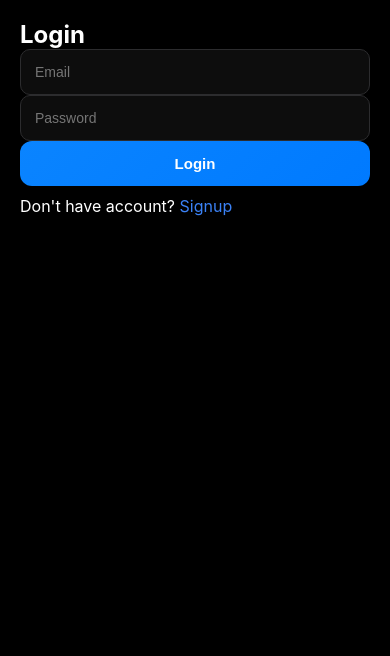
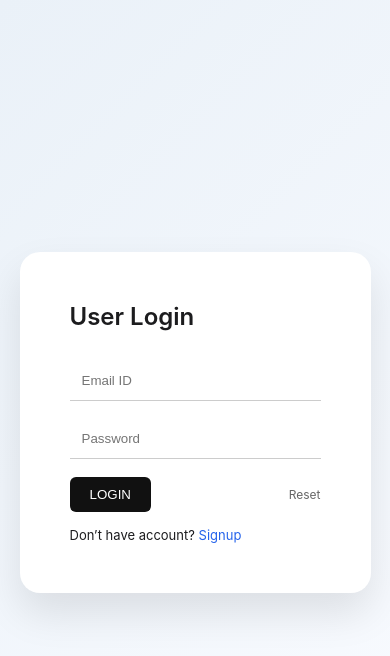
Before and after one commit to ayushawa/ParkSafe, a React (Vite) app: page /login in a window 390 px wide. Shown: the top 656 px of the page. Built offline with nearby package versions, Linux system fonts and the light colour scheme.

Commit message:
adding style in login and sign in page

```diff
--- a/src/index.css
+++ b/src/index.css
@@ -1,15 +1,13 @@
 :root {
-  --bg: #000;
-  --surface: #111;
-  --surface-2: #1c1c1e;
-  --text: #fff;
-  --subtext: #a1a1a6;
-  --border: #2c2c2e;
+  --bg: #f5f7fb;
+  --surface: #ffffff;
+  --text: #1c1c1e;
+  --subtext: #6b7280;
+  --border: #e5e7eb;
 
-  --blue: #0a84ff;
-  --blue2: #007aff;
-  --red: #ff3b30;
-  --green: #34c759;
+  --blue: #2563eb;
+  --blue2: #3b82f6;
+  --red: #ef4444;
 }
 
 /* RESET */
@@ -22,10 +20,9 @@
 body {
   background: var(--bg);
   color: var(--text);
-  font-family: -apple-system, system-ui;
+  font-family: -apple-system, system-ui, sans-serif;
 }
 
-/* ROOT */
 #root {
   width: 100%;
   height: 100vh;
@@ -48,15 +45,14 @@ body {
 
 .sidebar {
   width: 220px;
-  background: #111;
+  background: #111827;
   color: white;
   padding: 20px;
-  border-right: 1px solid var(--border);
 }
 
 .logo {
   font-size: 20px;
-  font-weight: 600;
+  font-weight: 700;
   margin-bottom: 30px;
 }
 
@@ -69,7 +65,7 @@ body {
 }
 
 .sidebar-item:hover {
-  background: #222;
+  background: #1f2937;
 }
 
 .sidebar-item.active {
@@ -82,9 +78,8 @@ body {
   width: 100%;
 }
 
-/* WRAPPER (center content like before) */
 .wrapper {
-  max-width: 480px;
+  max-width: 500px;
   margin: 0 auto;
   width: 100%;
 }
@@ -92,7 +87,7 @@ body {
 /* ================= TEXT ================= */
 
 .text-h2 {
-  font-size: 24px;
+  font-size: 26px;
   font-weight: 600;
   margin-bottom: 20px;
 }
@@ -106,41 +101,27 @@ body {
 /* ================= CARD ================= */
 
 .card {
-  background: linear-gradient(145deg, #111, #1c1c1e);
+  background: var(--surface);
   padding: 20px;
   border-radius: 16px;
   border: 1px solid var(--border);
-  box-shadow: 0 10px 30px rgba(0,0,0,0.6);
+  box-shadow: 0 10px 25px rgba(0,0,0,0.05);
 }
 
 /* ================= INPUT ================= */
-
-.input-group {
-  margin-bottom: 16px;
-}
-
-.input-group label {
-  font-size: 13px;
-  color: var(--subtext);
-  display: block;
-  margin-bottom: 6px;
-}
 
 .input-field {
   width: 100%;
   padding: 14px;
   border-radius: 10px;
   border: 1px solid var(--border);
-  background: #0d0d0d;
-  color: white;
+  background: #fff;
   font-size: 14px;
-  transition: 0.2s;
 }
 
 .input-field:focus {
   outline: none;
   border-color: var(--blue);
-  box-shadow: 0 0 0 2px rgba(10,132,255,0.2);
 }
 
 /* ================= BUTTON ================= */
@@ -153,30 +134,19 @@ body {
   background: linear-gradient(135deg, var(--blue), var(--blue2));
   color: white;
   font-weight: 600;
-  font-size: 15px;
   cursor: pointer;
-  transition: 0.2s;
-}
-
-.btn-primary:hover {
-  transform: translateY(-1px);
-}
-
-.btn-primary:active {
-  transform: scale(0.98);
 }
 
 /* ================= BOOKING CARD ================= */
 
 .booking-card {
-  background: var(--surface-2);
+  background: white;
   border-radius: 16px;
   padding: 16px;
   border: 1px solid var(--border);
   margin-bottom: 16px;
 }
 
-/* CANCEL BUTTON */
 .btn-cancel {
   margin-top: 10px;
   padding: 10px;
@@ -185,92 +155,121 @@ body {
   border: none;
   background: var(--red);
   color: white;
+}
+
+/* ================= LOGIN PAGE ================= */
+
+.login-page {
+  height: 100vh;
+  display: flex;
+  justify-content: center;
+  align-items: center;
+  background: linear-gradient(135deg, #eaf1f8, #f9fbff);
+}
+
+/* 🔥 ONE SINGLE CARD */
+.login-container {
+  display: flex;
+  width: 900px;
+  height: 480px;
+  background: white;
+  border-radius: 20px;
+  overflow: hidden;
+  box-shadow: 0 20px 40px rgba(0,0,0,0.1);
+}
+
+/* 🔥 IMAGE LEFT */
+.login-image {
+  flex: 1;
+  display: flex;
+  justify-content: center;
+  align-items: center;
+  background: transparent; /* ❌ NO SPLIT */
+}
+
+.login-image img {
+  width: 80%;
+  max-width: 380px;
+  object-fit: contain;
+}
+
+/* 🔥 LOGIN RIGHT */
+.login-form {
+  flex: 1;
+  padding: 50px;
+  display: flex;
+  flex-direction: column;
+  justify-content: center;
+  background: transparent; /* ❌ SAME CARD */
+}
+
+/* TITLE */
+.login-title {
+  font-size: 24px;
   font-weight: 600;
+  margin-bottom: 30px;
+}
+
+/* INPUT */
+.login-input {
+  width: 100%;
+  padding: 12px;
+  margin-bottom: 18px;
+  border: none;
+  border-bottom: 1px solid #ccc;
+  background: transparent;
+  outline: none;
+}
+
+/* BUTTON */
+.login-btn {
+  padding: 10px 20px;
+  background: #111;
+  color: white;
+  border: none;
+  border-radius: 6px;
+  cursor: pointer;
+}
+
+/* ACTIONS */
+.login-actions {
+  display: flex;
+  justify-content: space-between;
+  align-items: center;
+}
+
+.reset-text {
+  font-size: 12px;
+  color: #666;
+}
+
+/* SIGNUP */
+.signup-text {
+  margin-top: 15px;
+  font-size: 13px;
+}
+
+.signup-text span {
+  color: var(--blue);
+  cursor: pointer;
+}
+
+/* ================= RESPONSIVE ================= */
+
+@media (max-width: 900px) {
+  .login-container {
+    flex-direction: column;
+    width: 90%;
+    height: auto;
+  }
+
+  .login-image {
+    display: none;
+  }
 }
 
 /* ================= DATEPICKER ================= */
 
 .react-datepicker-popper {
   z-index: 9999 !important;
-  margin-left: 80px;
 }
-
-.react-datepicker {
-  background: #1c1c1e !important;
-  border: 1px solid #38383a !important;
-  border-radius: 16px !important;
-  padding: 8px;
-  color: white !important;
-  box-shadow: 0 10px 30px rgba(0,0,0,0.6);
-}
-
-.react-datepicker__header {
-  background: #2c2c2e !important;
-  border-bottom: 1px solid #3a3a3c !important;
-}
-
-.react-datepicker__current-month {
-  color: white !important;
-  font-weight: 600;
-}
-
-.react-datepicker__day-name {
-  color: #a1a1a6 !important;
-}
-
-.react-datepicker__day {
-  color: white !important;
-  border-radius: 50%;
-}
-
-.react-datepicker__day:hover {
-  background: rgba(10,132,255,0.2) !important;
-}
-
-.react-datepicker__day--selected {
-  background: linear-gradient(135deg, #0a84ff, #007aff) !important;
-}
-
-.react-datepicker__day--today {
-  border: 1px solid #0a84ff !important;
-}
-
-.react-datepicker__time-container {
-  background: #1c1c1e !important;
-  border-left: 1px solid #333 !important;
-}
-
-.react-datepicker__time {
-  background: #1c1c1e !important;
-}
-
-.react-datepicker__time-box {
-  background: #1c1c1e !important;
-}
-
-.react-datepicker__time-list {
-  background: #1c1c1e !important;
-}
-
-.react-datepicker__time-list-item {
-  color: white !important;
-  padding: 8px;
-}
-
-.react-datepicker__time-list-item:hover {
-  background: rgba(10,132,255,0.2) !important;
-}
-
-.react-datepicker__time-list-item--selected {
-  background: linear-gradient(135deg, #0a84ff, #007aff) !important;
-}
-
-.datepicker-input {
-  width: 100%;
-  padding: 14px;
-  border-radius: 10px;
-  border: 1px solid var(--border);
-  background: #0d0d0d;
-  color: white;
-  font-size: 14px;
-}
--- a/src/pages/Login.jsx
+++ b/src/pages/Login.jsx
@@ -2,6 +2,7 @@ import { useState } from "react";
 import axios from "axios";
 import { useNavigate } from "react-router-dom";
 import { toast } from "react-toastify";
+import parkingImg from "../assets/parking.png";
 
 export default function Login() {
   const [email, setEmail] = useState("");
@@ -25,7 +26,6 @@ export default function Login() {
 
       toast.success("Login successful 🎉");
 
-      // ✅ ONLY FIX THAT WORKS WITH YOUR CURRENT APP LOGIC
       setTimeout(() => {
         window.location.href = "/";
       }, 800);
@@ -36,39 +36,52 @@ export default function Login() {
   };
 
   return (
-    <div className="page-container">
-      <div style={{ padding: "20px" }}>
-        <h2>Login</h2>
+    <div className="login-page">
+
+      <div className="login-container">
+
+        {/* ✅ IMAGE LEFT */}
+        <div className="login-image">
+          <img src={parkingImg} alt="parking" />
+        </div>
+
+        {/* ✅ LOGIN RIGHT */}
+        <div className="login-form">
+
+          <h2 className="login-title">User Login</h2>
 
           <input
-          className="input-field"
-          placeholder="Email"
+            className="login-input"
+            placeholder="Email ID"
             value={email}
             onChange={(e) => setEmail(e.target.value)}
           />
 
           <input
-          className="input-field"
+            className="login-input"
             type="password"
             placeholder="Password"
             value={password}
             onChange={(e) => setPassword(e.target.value)}
           />
 
-        <button className="btn-primary" onClick={handleLogin}>
-          Login
+          <div className="login-actions">
+            <button className="login-btn" onClick={handleLogin}>
+              LOGIN
             </button>
 
-        <p style={{ marginTop: "10px" }}>
-          Don't have account?{" "}
-          <span
-            style={{ color: "#3b82f6", cursor: "pointer" }}
-            onClick={() => navigate("/signup")}
-          >
-            Signup
-          </span>
+            <span className="reset-text">Reset</span>
+          </div>
+
+          <p className="signup-text">
+            Don’t have account?{" "}
+            <span onClick={() => navigate("/signup")}>Signup</span>
           </p>
+
         </div>
+
+      </div>
+
     </div>
   );
 }
--- a/src/pages/Signup.jsx
+++ b/src/pages/Signup.jsx
@@ -1,6 +1,7 @@
 import { useState } from "react";
 import { useNavigate } from "react-router-dom";
-import { toast } from "react-toastify"; // ✅
+import { toast } from "react-toastify";
+import parkingImg from "../assets/parking.png"; // ✅ SAME IMAGE
 
 const Signup = () => {
   const [name, setName] = useState("");
@@ -11,7 +12,7 @@ const Signup = () => {
 
   const handleSignup = async () => {
     if (!name || !email || !password) {
-      toast.error("Fill all fields"); // ✅
+      toast.error("Fill all fields");
       return;
     }
 
@@ -31,10 +32,10 @@ const Signup = () => {
       const data = await res.json();
 
       if (res.ok) {
-        toast.success("Signup successful 🎉"); // ✅
+        toast.success("Signup successful 🎉");
         navigate("/login");
       } else {
-        toast.error(data.message); // ✅
+        toast.error(data.message);
       }
 
     } catch (err) {
@@ -43,46 +44,59 @@ const Signup = () => {
   };
 
   return (
-    <div className="page-container">
-      <div style={{ padding: "20px" }}>
-        <h2>Signup</h2>
+    <div className="login-page">
+
+      <div className="login-container">
+
+        {/* 🔥 LEFT - IMAGE */}
+        <div className="login-image">
+          <img src={parkingImg} alt="parking" />
+        </div>
+
+        {/* 🔥 RIGHT - FORM */}
+        <div className="login-form">
+
+          <h2 className="login-title">Create Account</h2>
 
           <input
+            className="login-input"
             placeholder="Name"
-          className="input-field"
             value={name}
             onChange={(e) => setName(e.target.value)}
           />
 
           <input
-          placeholder="Email"
-          className="input-field"
+            className="login-input"
+            placeholder="Email ID"
             value={email}
             onChange={(e) => setEmail(e.target.value)}
           />
 
           <input
+            className="login-input"
+            type="password"
             placeholder="Password"
-          type="password"
-          className="input-field"
             value={password}
             onChange={(e) => setPassword(e.target.value)}
           />
 
-        <button className="btn-primary" onClick={handleSignup}>
-          Signup
+          <div className="login-actions">
+            <button className="login-btn" onClick={handleSignup}>
+              SIGNUP
             </button>
 
-        <p style={{ marginTop: "10px" }}>
+            <span className="reset-text">Reset</span>
+          </div>
+
+          <p className="signup-text">
             Already have account?{" "}
-          <span
-            style={{ color: "blue", cursor: "pointer" }}
-            onClick={() => navigate("/login")}
-          >
-            Login
-          </span>
+            <span onClick={() => navigate("/login")}>Login</span>
           </p>
+
         </div>
+
+      </div>
+
     </div>
   );
 };
```
Also changed, not shown: 1 other file (tests, documents, lock files or other folders). Lines whose indentation alone changed are shown as unchanged.
